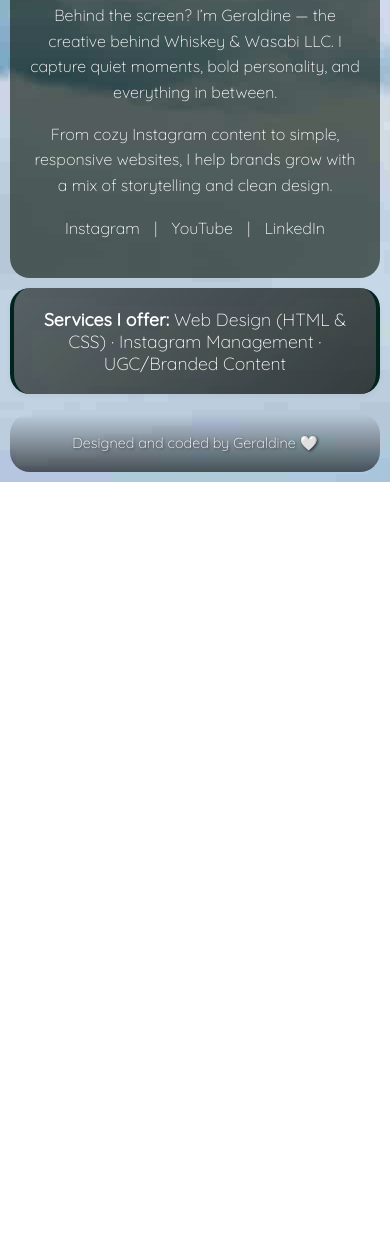
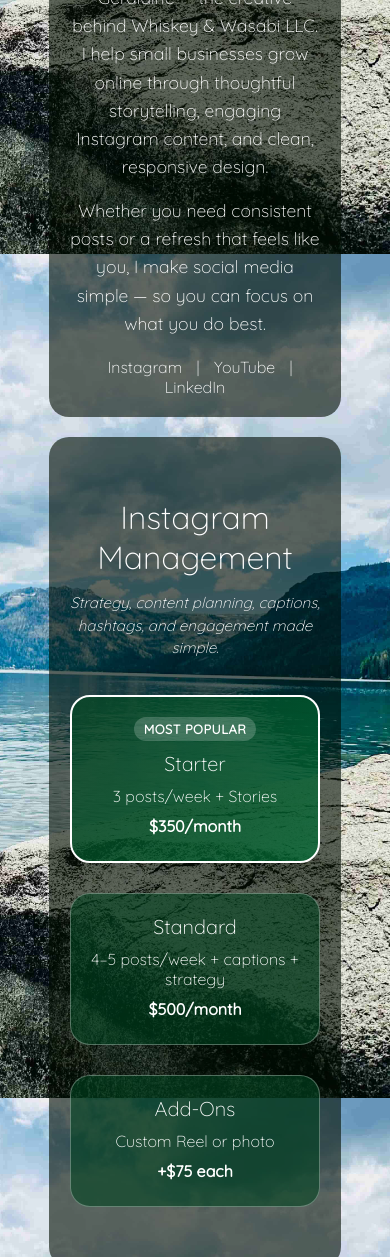
Before and after one commit to gmontellanos/whiskeyandwasabi, a plain HTML site: page index.html in a window 390 px wide. Shown: the part 590-1847 px from the top of the page. Before the commit the page ends 1072 px from the top, so only its background shows below. Drawn offline with nearby package versions, Linux system fonts and the light colour scheme.

Commit message:
many changes added pricing

```diff
--- a/css/master.css
+++ b/css/master.css
@@ -8,8 +8,7 @@
 body {
   font-family: 'Quicksand', sans-serif;
   font-weight: 300;
-  font-style: normal;
-  background-image: url(../images/fogtree.jpg);
+  background-image: url('../images/fogtree.jpg');
   background-attachment: fixed;
   background-size: cover;
   background-position: center;
@@ -19,28 +18,28 @@ body {
   min-height: 100vh;
 }
 
+/* Header */
 .header {
   padding-top: 15vh;
   color: rgb(1, 68, 33);
+  text-align: center;
 }
 
 .title {
-  text-align: center;
+  font-family: 'Limelight', cursive;
   font-size: 2.5rem;
-  font-family: 'Limelight', cursive;
   animation: fadeIn 1.5s ease-in-out;
   animation-delay: 0.2s;
   animation-fill-mode: both;
 }
 
 .hero-content {
-  text-align: center;
   padding: 50px 5px 10px;
 }
 
 .connect {
+  font-size: 1.8rem;
   margin-bottom: 25px;
-  font-size: 1.8em;
   animation: fadeIn 1.5s ease-in-out;
 }
 
@@ -48,50 +47,46 @@ body {
   display: inline-block;
   padding: 12px 24px;
   background: linear-gradient(135deg, #014421b5, #026d36bb);
-  color: #ffffff;
+  color: #fff;
   text-decoration: none;
   border-radius: 8px;
   font-weight: 600;
-  transition-property: background, transform, box-shadow;
-  transition-duration: 0.3s;
-  transition-timing-function: ease;
-  margin-top: 15px; /* space under connect */
+  margin-top: 15px;
+  transition: all 0.3s ease;
   animation: fadeIn 1.5s ease-in-out;
 }
 
 .cta-button:hover {
   background: linear-gradient(135deg, #026d36, #014421);
   transform: translateY(-3px);
-  box-shadow: 0 4px 12px rgba(0, 0, 0, 0.15);
+  box-shadow: 0 4px 12px rgba(0,0,0,0.15);
 }
 
+/* Main Content */
 .main {
+  flex: 1;
   color: white;
-  flex: 1;
 }
 
-.box,
-.services,
-.footer {
+.box, .services, .footer {
   width: 100%;
-  max-width: 75%;   /* consistent container size */
+  max-width: 75%;
   margin: 20px auto;
   padding: 20px;
   border-radius: 20px;
 }
 
+/* Welcome Box */
 .box {
   background-color: rgba(0, 12, 0, 0.6);
   animation: fadeIn 1.5s ease-in-out;
-  animation-delay: 0.3s;
-  animation-fill-mode: both;
 }
 
 .welcome {
   text-align: center;
   font-size: 2rem;
+  font-weight: 300;
   margin-bottom: 10px;
-  font-weight: 300;
 }
 
 .paragraph {
@@ -107,116 +102,118 @@ body {
   margin-bottom: 1rem;
 }
 
-.services {
-  text-align: center;
-  background: linear-gradient(135deg, #0005028d, #000502b8);
-  border-left: 4px solid #01241d;
-  border-right: 4px solid #01241d;
-  font-size: 1.1em;
-  color: rgb(255, 255, 255);
-  box-shadow: 0 2px 6px rgba(0, 0, 0, 0.05);
-  animation: fadeIn 1.5s ease-in-out;
-  animation-delay: 0.3s;
-  animation-fill-mode: both;
+.paragraph.subtext {
+  font-size: 0.95rem;
+  font-style: italic;
+  max-width: 500px;
+  margin: 0 auto 35px auto;
+  line-height: 1.5;
+  color: white;
 }
 
-.services strong {
-  color: rgb(255, 255, 255);
-}
-
-@keyframes fadeIn {
-  0% {
-    opacity: 0;
-    transform: translateY(20px);
-  }
-  100% {
-    opacity: 1;
-    transform: translateY(0);
-  }
-}
-
+/* Social Links */
 .social-links {
   text-align: center;
   font-size: 1rem;
   margin-top: 20px;
-  padding-bottom: 20px;
 }
 
 .social-links a {
   color: white;
   text-decoration: none;
   margin: 0 10px;
+  transition: all 0.2s ease;
 }
 
 .social-links a:hover {
-  color: rgb(182, 182, 70);
+  color: rgb(182,182,70);
   letter-spacing: 0.5px;
-  transition: all 0.2s ease;
 }
 
-.img {
-  width: 40px;
-  margin: 10px 5px;
+/* Services Section */
+.services {
+  background-color: rgba(0, 12, 0, 0.6);
+  padding: 60px 20px;
+  text-align: center;
+  border-radius: 20px;
+  animation: fadeIn 1.5s ease-in-out;
 }
 
+.services-container h2.welcome {
+  font-size: 2rem;
+  font-weight: 300;
+  margin-bottom: 15px;
+}
+
+.packages {
+  display: flex;
+  flex-wrap: wrap;
+  justify-content: center;
+  gap: 30px;
+}
+
+.package {
+  background-color: rgba(1, 68, 33, 0.6);
+  border: 1px solid rgba(255,255,255,0.3);
+  padding: 20px 15px;
+  width: 250px;
+  border-radius: 20px;
+  transition: transform 0.2s, box-shadow 0.2s;
+}
+
+.package:hover {
+  transform: translateY(-5px);
+  box-shadow: 0 4px 12px rgba(0,0,0,0.3);
+}
+
+.package .badge {
+  display: inline-block;
+  background-color: rgba(255,255,255,0.2);
+  color: white;
+  font-size: 0.8rem;
+  font-weight: 600;
+  padding: 4px 10px;
+  border-radius: 12px;
+  margin-bottom: 10px;
+  letter-spacing: 0.5px;
+  text-transform: uppercase;
+}
+
+.package h3 {
+  font-size: 1.25rem;
+  font-weight: 300;
+  margin-bottom: 10px;
+}
+
+.package p {
+  margin: 5px 0;
+}
+
+.package .price {
+  font-weight: 600;
+  margin-top: 10px;
+}
+
+.package.highlight {
+  background: linear-gradient(135deg, #014421b5, #026d36bb);
+  border: 2px solid #fff;
+}
+
+.package.highlight:hover {
+  background: linear-gradient(135deg, #026d36, #014421);
+}
+
+.package.highlight h3,
+.package.highlight .badge,
+.package.highlight p,
+.package.highlight .price {
+  color: white;
+}
+
+/* Footer */
 .footer {
   text-align: center;
   font-size: 0.9rem;
   color: white;
   background-image: linear-gradient(to bottom, rgba(0,0,0,0) 0%, rgba(0,0,0,0.6) 100%);
-  text-shadow: 1px 1px 3px rgba(0, 0, 0, 0.7);
-}
-
-@media (max-width: 768px){
-  body {
-    background-attachment: scroll;
-  }
-}
-
-@media (max-width: 600px) {
-  body {
-    background-size: auto;
-    background-position: top left;
-    background-repeat: repeat-x;
-    background-attachment: scroll;
-    overflow-x: hidden;
-    padding: 5vh 10px 0 10px;
-    display: flex;
-    flex-direction: column;
-    min-height: 100vh;
-  }
-
-  .header {
-    margin-top: 5vh;
-  }
-
-  .title {
-    font-size: 2.2rem;
-    text-align: center;
-  }
-
-  .box,
-  .services,
-  .footer {
-    max-width: 100%;
-    padding: 20px;
-    margin: 10px auto;
-  }
-
-  .paragraph {
-    font-size: 1rem;
-  }
-
-  .welcome {
-    font-size: 1.5rem;
-  }
-
-  .connect {
-    font-size: 1.5rem;
-    margin-bottom: 10px;
-  }
-
-  .footer {
-    padding: 20px 10px;
-  }
-}
+  text-shadow: 1px 1px 3px rgba
--- a/index.html
+++ b/index.html
@@ -10,41 +10,36 @@
   <link href="https://fonts.googleapis.com/css2?family=Limelight&family=Quicksand:wght@300;400&display=swap" rel="stylesheet">
 
   <!-- Favicon -->
-  <link rel="icon" href="/images/paw.png" type="image/png">
+  <link rel="icon" href="images/paw.png" type="image/png">
 </head>
 
 <body>
-  <!-- Hidden image for accessibility (alt text describes background image) -->
+  <!-- Hidden image for accessibility -->
   <img
-    src="/images/fogtree.jpg"
+    src="images/fogtree.jpg"
     alt="Whiskey and Wasabi sitting on rocks at Lake Tahoe with lake and trees in the background"
     style="position:absolute;width:1px;height:1px;overflow:hidden;clip:rect(1px,1px,1px,1px);white-space:nowrap;"
   />
 
   <!-- Header / Hero Section -->
   <header class="header">
-    <h1 class="title">Whiskey and Wasabi</h1>
+    <h1 class="title">Whiskey + Wasabi</h1>
     <div class="hero-content">
-      <p class="connect">Creative Content & Web Design</p>
-      <a
-        href="mailto:info@whiskeyandwasabi.com?subject=Let's%20Create%20Something%20Amazing"
-        class="cta-button"
-      >
-        Work With Me
-      </a>
+      <p class="connect">Social Media Made Simple</p>
+      <a href="mailto:info@whiskeyandwasabi.com?subject=Let's%20Create%20Something%20Amazing" class="cta-button">Work With Me</a>
     </div>
   </header>
 
   <!-- Main Content -->
   <main class="main">
+    <!-- Welcome Box -->
     <div class="box">
       <h2 class="welcome">Welcome</h2>
       <div class="paragraph">
         <p>A tuxedo cat and a mini schnauzer, adventuring one paw at a time.</p>
-        <p>Behind the screen? I’m Geraldine — the creative behind Whiskey & Wasabi LLC. I capture quiet moments, bold personality, and everything in between.</p>
-        <p>From cozy Instagram content to simple, responsive websites, I help brands grow with a mix of storytelling and clean design.</p>
+        <p>Behind the screen? I’m Geraldine — the creative behind Whiskey & Wasabi LLC. I help small businesses grow online through thoughtful storytelling, engaging Instagram content, and clean, responsive design.</p>
+        <p>Whether you need consistent posts or a refresh that feels like you, I make social media simple — so you can focus on what you do best.</p>
       </div>
-
       <div class="social-links">
         <a href="https://instagram.com/whiskeyandwasabi" target="_blank" rel="noopener">Instagram</a> |
         <a href="https://youtube.com/@whiskeyandwasabi" target="_blank" rel="noopener">YouTube</a> |
@@ -52,17 +47,36 @@
       </div>
     </div>
 
-    <div class="services">
-      <p><strong>Services I offer:</strong> Web Design (HTML & CSS) · Instagram Management · UGC/Branded Content</p>
-    </div>
+    <!-- Services Section -->
+    <section class="services">
+      <div class="services-container">
+        <h2 class="welcome">Instagram Management</h2>
+        <p class="paragraph subtext">Strategy, content planning, captions, hashtags, and engagement made simple.</p>
+        <div class="packages">
+          <div class="package highlight">
+            <div class="badge">Most Popular</div>
+            <h3>Starter</h3>
+            <p>3 posts/week + Stories</p>
+            <p class="price">$350/month</p>
+          </div>
+          <div class="package">
+            <h3>Standard</h3>
+            <p>4–5 posts/week + captions + strategy</p>
+            <p class="price">$500/month</p>
+          </div>
+          <div class="package">
+            <h3>Add-Ons</h3>
+            <p>Custom Reel or photo</p>
+            <p class="price">+$75 each</p>
+          </div>
+        </div>
+      </div>
+    </section>
   </main>
 
   <!-- Footer -->
   <footer class="footer">
     <p>Designed and coded by Geraldine 🤍</p>
   </footer>
-
-  <!-- JS -->
-  <script src="js/main.js"></script>
 </body>
 </html>
```
Also changed, not shown: images/whiskey1.jpeg (added), images/whiskey2.jpeg (added), images/whiskey3.jpeg (added).
